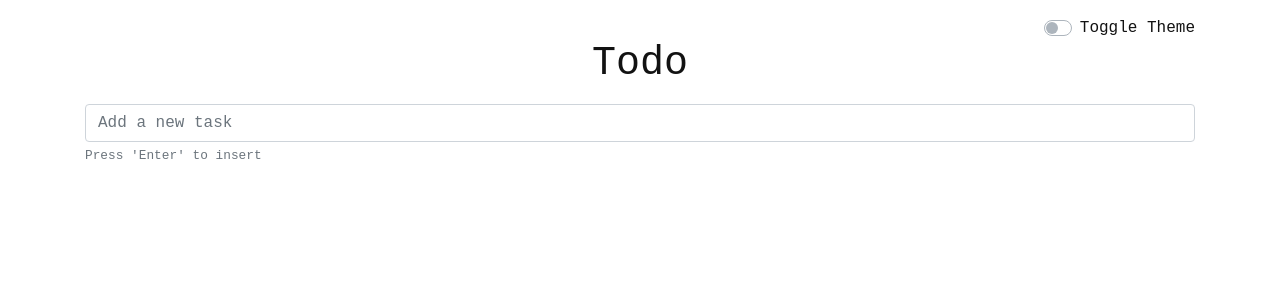
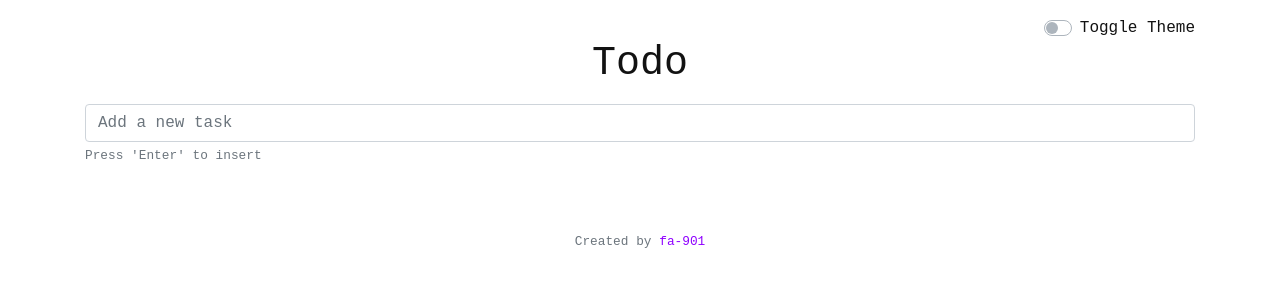
Before and after one commit to fa-901/react-todo, a React (Create React App) app: page / in a window 1280 px wide. Shown: the top 300 px of the page. Built offline with nearby package versions, Linux system fonts and the light colour scheme.

Commit message:
add 'created by'

```diff
--- a/src/App.js
+++ b/src/App.js
@@ -9,9 +9,12 @@ export default function App() {
 	return (
 		<div className={`app app-${theme}`}>
 			<div className='container py-3'>
-				<ThemeToggler theme={themeChange}/>
+				<ThemeToggler theme={themeChange} />
 				<h1 className='text-center form-group'>Todo</h1>
-				<Todo/>
+				<Todo />
+				<div className="text-center mt-5 form-text text-muted">
+					<small>Created by <a href="https://github.com/fa-901" target="_blank">fa-901</a></small>
+				</div>
 			</div>
 		</div>
 	);
```
